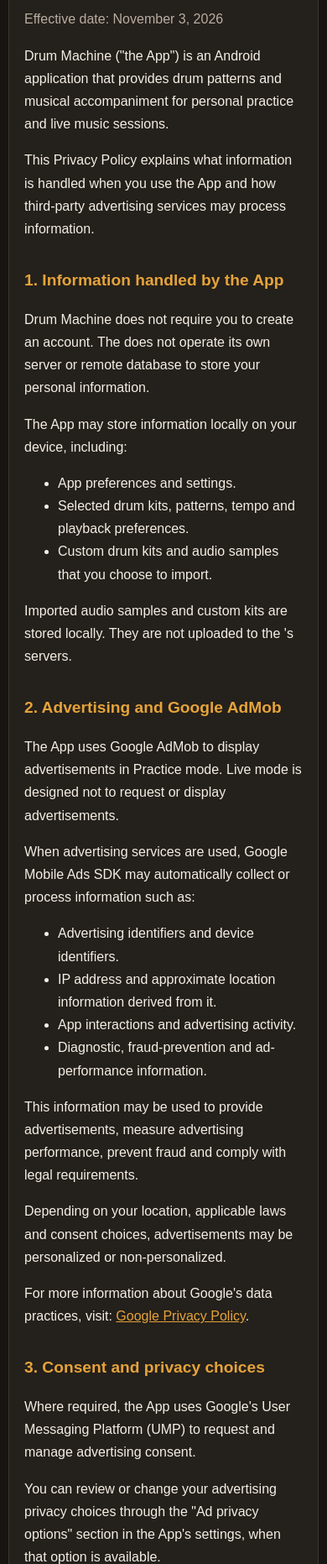
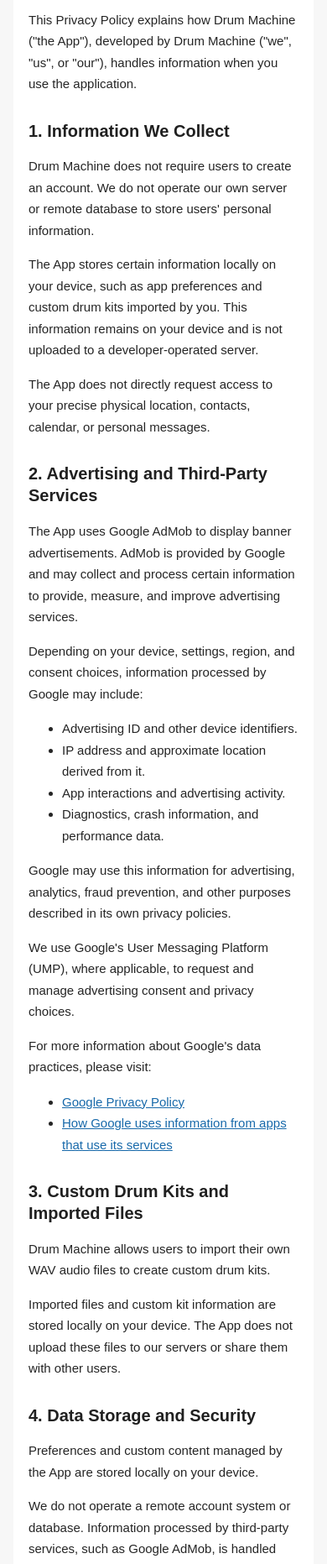
Before and after one commit to Giova262/drum-machine-privacy-policy, a plain HTML site: page index.html in a window 390 px wide. Shown: the part 137-2000 px from the top of the page at 84% size. Drawn offline with Linux system fonts and the light colour scheme.

Commit message:
Revise privacy policy and improve styling
Updated the privacy policy content and styling for the Drum Machine application.

```diff
--- a/index.html
+++ b/index.html
@@ -1,246 +1,251 @@
+
 <!DOCTYPE html>
 <html lang="en">
 <head>
     <meta charset="UTF-8">
-  <meta name="viewport" content="width=device-width, initial-scale=1">
-  <meta name="description" content="Privacy Policy for the Drum Machine Android application.">
-  <title>Privacy Policy – Drum Machine</title>
+    <meta name="viewport" content="width=device-width, initial-scale=1.0">
+    <meta name="description" content="Privacy Policy for Drum Machine - Your Personal Drummer.">
+    <title>Privacy Policy - Drum Machine</title>
     <style>
-    :root {
-      color-scheme: dark;
-      --background: #171411;
-      --surface: #24201b;
-      --text: #f5eee5;
-      --muted: #b9ada0;
-      --accent: #e5a33b;
-      --border: #40372e;
-    }
-
-    * { box-sizing: border-box; }
-
         body {
-      margin: 0;
-      padding: 40px 18px;
-      background: var(--background);
-      color: var(--text);
             font-family: Arial, Helvetica, sans-serif;
             line-height: 1.7;
+            color: #252525;
+            background: #f7f7f7;
+            margin: 0;
+            padding: 24px 16px;
         }
 
         main {
-      max-width: 820px;
+            max-width: 850px;
             margin: 0 auto;
-      padding: 36px;
-      background: var(--surface);
-      border: 1px solid var(--border);
-      border-radius: 16px;
+            padding: 32px;
+            background: #ffffff;
+            border-radius: 12px;
+        }
+
+        h1, h2 {
+            color: #202020;
+            line-height: 1.3;
         }
 
         h1 {
             margin-top: 0;
-      color: var(--accent);
-      font-size: 2rem;
         }
 
         h2 {
-      margin-top: 32px;
-      color: var(--accent);
-      font-size: 1.2rem;
+            margin-top: 30px;
+            font-size: 1.25rem;
         }
 
-    p, li { color: var(--text); }
-    .muted { color: var(--muted); }
-    a { color: var(--accent); overflow-wrap: anywhere; }
+        p, li {
+            font-size: 15px;
+        }
+
+        a {
+            color: #1769aa;
+            overflow-wrap: anywhere;
+        }
+
+        .updated {
+            color: #666;
+            font-size: 14px;
+        }
 
         footer {
             margin-top: 40px;
             padding-top: 20px;
-      border-top: 1px solid var(--border);
-      color: var(--muted);
-      font-size: 0.9rem;
+            border-top: 1px solid #ddd;
+            color: #666;
+            font-size: 13px;
         }
 
         @media (max-width: 600px) {
-      body { padding: 16px 10px; }
-      main { padding: 22px 18px; }
-      h1 { font-size: 1.65rem; }
+            main {
+                padding: 22px 18px;
+            }
         }
     </style>
 </head>
 
 <body>
 <main>
-  <h1>Drum Machine – Privacy Policy</h1>
-  <p class="muted">Effective date: November 3, 2026</p>
+    <h1>Privacy Policy</h1>
+
+    <p class="updated">Last updated: November 3, 2026</p>
 
     <p>
-    Drum Machine ("the App") is an Android application that provides
-    drum patterns and musical accompaniment for personal practice
-    and live music sessions.
+        This Privacy Policy explains how Drum Machine ("the App"),
+        developed by Drum Machine ("we", "us", or "our"), handles
+        information when you use the application.
+    </p>
+
+    <h2>1. Information We Collect</h2>
+
+    <p>
+        Drum Machine does not require users to create an account.
+        We do not operate our own server or remote database to store
+        users' personal information.
     </p>
 
     <p>
-    This Privacy Policy explains what information is handled when
-    you use the App and how third-party advertising services may
-    process information.
+        The App stores certain information locally on your device,
+        such as app preferences and custom drum kits imported by you.
+        This information remains on your device and is not uploaded
+        to a developer-operated server.
     </p>
 
-  <h2>1. Information handled by the App</h2>
+    <p>
+        The App does not directly request access to your precise
+        physical location, contacts, calendar, or personal messages.
+    </p>
+
+    <h2>2. Advertising and Third-Party Services</h2>
 
     <p>
-    Drum Machine does not require you to create an account.
-    The  does not operate its own server or remote database
-    to store your personal information.
+        The App uses Google AdMob to display banner advertisements.
+        AdMob is provided by Google and may collect and process certain
+        information to provide, measure, and improve advertising
+        services.
     </p>
 
-  <p>The App may store information locally on your device, including:</p>
+    <p>Depending on your device, settings, region, and consent choices,
+        information processed by Google may include:</p>
 
     <ul>
-    <li>App preferences and settings.</li>
-    <li>Selected drum kits, patterns, tempo and playback preferences.</li>
-    <li>Custom drum kits and audio samples that you choose to import.</li>
+        <li>Advertising ID and other device identifiers.</li>
+        <li>IP address and approximate location derived from it.</li>
+        <li>App interactions and advertising activity.</li>
+        <li>Diagnostics, crash information, and performance data.</li>
     </ul>
 
     <p>
-    Imported audio samples and custom kits are stored locally.
-    They are not uploaded to the 's servers.
-  </p>
-
-  <h2>2. Advertising and Google AdMob</h2>
-
-  <p>
-    The App uses Google AdMob to display advertisements in Practice
-    mode. Live mode is designed not to request or display advertisements.
+        Google may use this information for advertising, analytics,
+        fraud prevention, and other purposes described in its own
+        privacy policies.
     </p>
 
     <p>
-    When advertising services are used, Google Mobile Ads SDK may
-    automatically collect or process information such as:
+        We use Google's User Messaging Platform (UMP), where applicable,
+        to request and manage advertising consent and privacy choices.
+    </p>
+
+    <p>
+        For more information about Google's data practices, please visit:
     </p>
 
     <ul>
-    <li>Advertising identifiers and device identifiers.</li>
-    <li>IP address and approximate location information derived from it.</li>
-    <li>App interactions and advertising activity.</li>
-    <li>Diagnostic, fraud-prevention and ad-performance information.</li>
+        <li>
+            <a href="https://policies.google.com/privacy"
+               target="_blank" rel="noopener noreferrer">
+                Google Privacy Policy
+            </a>
+        </li>
+        <li>
+            <a href="https://support.google.com/admob/answer/6128543"
+               target="_blank" rel="noopener noreferrer">
+                How Google uses information from apps that use its services
+            </a>
+        </li>
     </ul>
 
+    <h2>3. Custom Drum Kits and Imported Files</h2>
+
     <p>
-    This information may be used to provide advertisements, measure
-    advertising performance, prevent fraud and comply with legal
-    requirements.
+        Drum Machine allows users to import their own WAV audio files
+        to create custom drum kits.
     </p>
 
     <p>
-    Depending on your location, applicable laws and consent choices,
-    advertisements may be personalized or non-personalized.
+        Imported files and custom kit information are stored locally
+        on your device. The App does not upload these files to our
+        servers or share them with other users.
+    </p>
+
+    <h2>4. Data Storage and Security</h2>
+
+    <p>
+        Preferences and custom content managed by the App are stored
+        locally on your device.
     </p>
 
     <p>
-    For more information about Google's data practices, visit:
-    <a href="https://policies.google.com/privacy" target="_blank"
-       rel="noopener noreferrer">Google Privacy Policy</a>.
+        We do not operate a remote account system or database.
+        Information processed by third-party services, such as Google
+        AdMob, is handled according to their respective privacy and
+        security practices.
     </p>
 
-  <h2>3. Consent and privacy choices</h2>
+    <h2>5. Data Retention and Deletion</h2>
 
     <p>
-    Where required, the App uses Google's User Messaging Platform
-    (UMP) to request and manage advertising consent.
+        Locally stored preferences and imported custom kits remain
+        on your device until you delete them or uninstall the App,
+        subject to your device's Android storage behavior and backups.
     </p>
 
     <p>
-    You can review or change your advertising privacy choices through
-    the "Ad privacy options" section in the App's settings, when
-    that option is available.
+        Information collected by Google AdMob is subject to Google's
+        retention and deletion policies.
+    </p>
+
+    <h2>6. Children's Privacy</h2>
+
+    <p>
+        Drum Machine is not specifically designed for or directed
+        toward children.
     </p>
 
     <p>
-    You can also manage advertising preferences through your Google
-    account and Android device settings.
+        We do not knowingly collect personal information directly
+        from children. Advertising services may apply their own
+        protections and requirements according to applicable laws
+        and user settings.
     </p>
 
-  <h2>4. Data sharing</h2>
+    <h2>7. Your Privacy Choices</h2>
 
     <p>
-    The  does not sell your personal information.
+        Depending on your region, you may be presented with options
+        to manage or withdraw consent for advertising-related data
+        processing.
     </p>
 
     <p>
-    Information processed by Google Mobile Ads SDK may be shared
-    with Google and its advertising partners as necessary to provide
-    advertising services, measure performance, prevent fraud and
-    meet legal obligations.
+        You can also manage your device's advertising settings through
+        Android settings, where available.
+    </p>
+
+    <h2>8. Changes to This Privacy Policy</h2>
+
+    <p>
+        We may update this Privacy Policy from time to time to reflect
+        changes in the App, third-party services, or applicable
+        legal requirements.
     </p>
 
     <p>
-    These third parties process information according to their own
-    privacy policies and applicable terms.
+        Any updates will be published on this page, together with
+        the revised update date.
     </p>
 
-  <h2>5. Data storage and deletion</h2>
+    <h2>9. Contact Us</h2>
 
     <p>
-    App preferences and imported custom kits are stored locally
-    on your device.
-  </p>
-
-  <p>
-    You can delete locally stored App data through Android settings
-    or by uninstalling the App. Device backups and operating-system
-    behavior may affect whether some information is retained.
-  </p>
-
-  <p>
-    Information processed by Google through its advertising services
-    is subject to Google's own retention and deletion practices.
-  </p>
-
-  <h2>6. Children's privacy</h2>
-
-  <p>
-    Drum Machine is not specifically designed for children.
-    The  does not knowingly collect personal information
-    directly from children.
-  </p>
-
-  <h2>7. Security</h2>
-
-  <p>
-    The App is designed to operate primarily on your device and
-    does not maintain a -operated account system or
-    remote database.
-  </p>
-
-  <p>
-    Third-party services, including Google AdMob, operate under
-    their own security and privacy practices.
-  </p>
-
-  <h2>8. Changes to this Privacy Policy</h2>
-
-  <p>
-    This Privacy Policy may be updated if the App's functionality,
-    advertising services or legal requirements change.
-    Updated versions will be published at this same URL with
-    a revised effective date.
-  </p>
-
-  <h2>9. Contact</h2>
-
-  <p>
-    If you have questions about this Privacy Policy or the App's
-    privacy practices, contact the :
+        If you have questions or concerns about this Privacy Policy
+        or the App's privacy practices, please contact us at:
     </p>
 
     <p>
         <strong>Developer:</strong> Drum Machine<br>
         <strong>Email:</strong>
-    <a href="mailto:voxa.app.support@gmail.com">voxa.app.support@gmail.com</a>
+        <a href="mailto:voxa.app.support@gmail.com">
+            voxa.app.support@gmail.com
+        </a>
     </p>
 
     <footer>
-    © 2026 Drum Machine. All rights reserved.
+        &copy; 2026 Drum Machine. All rights reserved.
     </footer>
 </main>
 </body>
```
Lines whose indentation alone changed are shown as unchanged.
